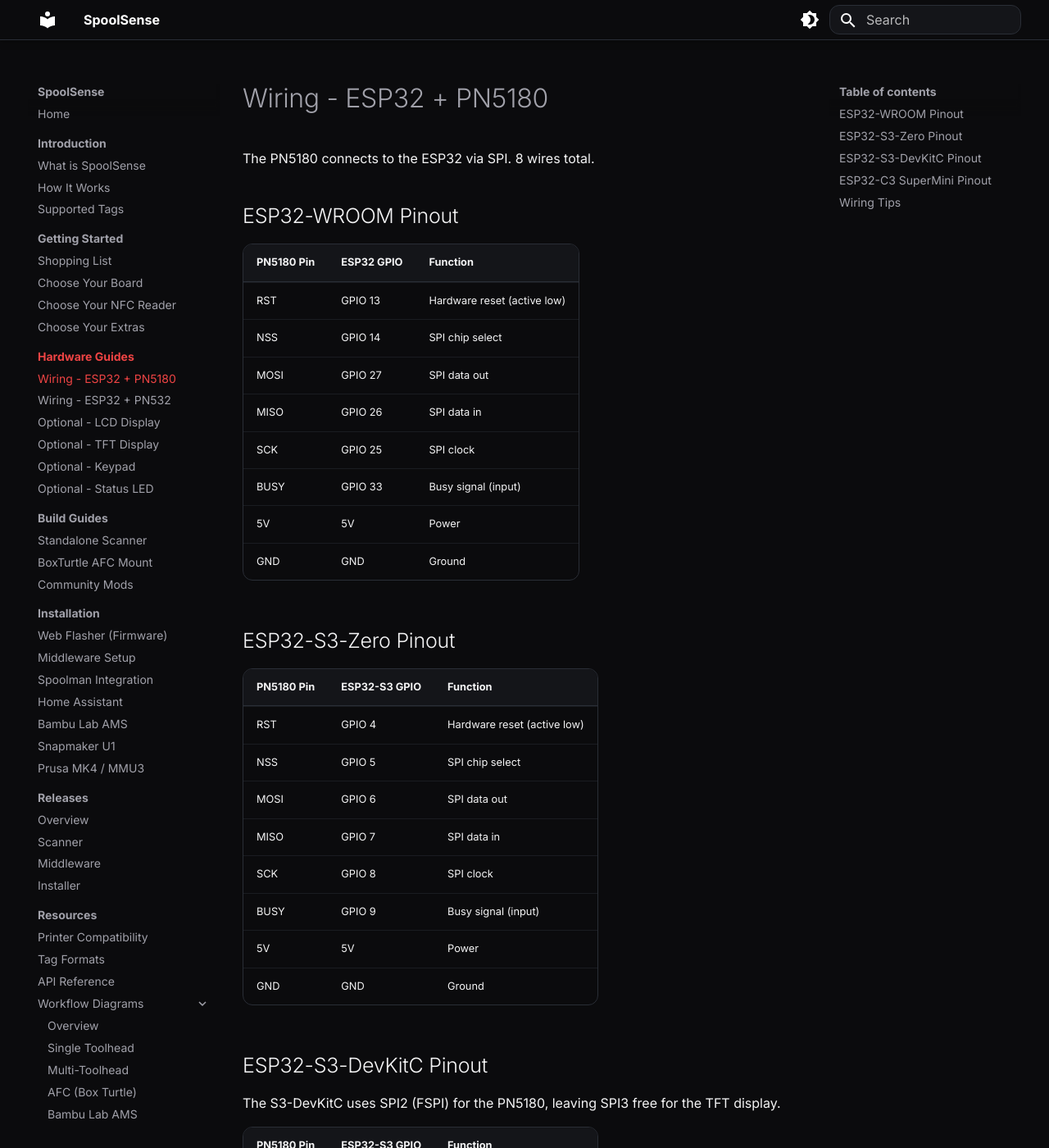
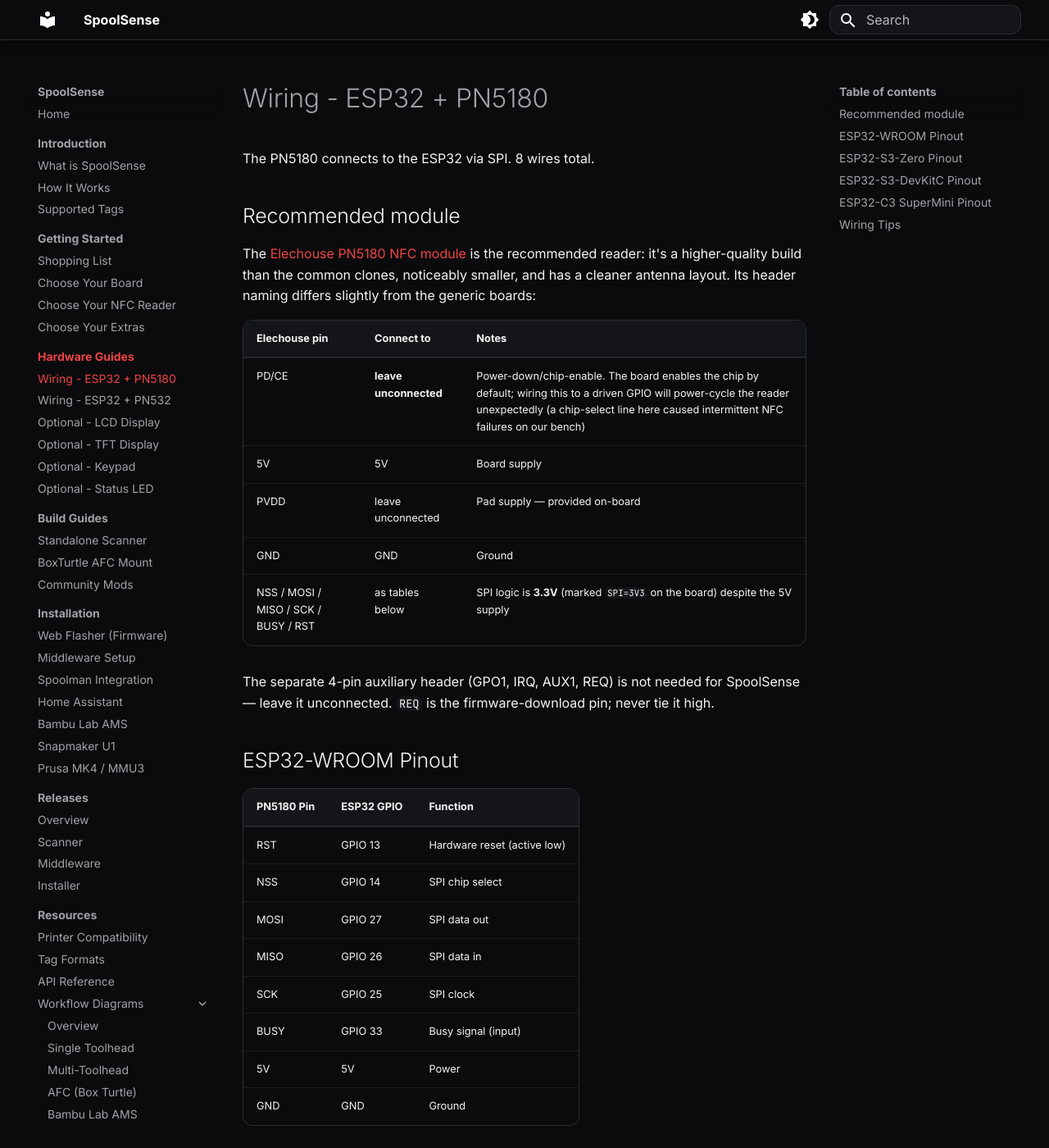
Before and after one commit to SpoolSense/spoolsense.org, an MkDocs documentation site: the page built from docs/hardware/wiring-pn5180.md, in a window 1280 px wide and 1400 px high. Shown: the whole window at 82% size. Built offline with MkDocs 1.6.1 and Material for MkDocs 9.7.7, drawn with Linux system fonts in a browser that asks for light colours; some of the changed text lies outside the part shown.

Commit message:
docs: recommend the Elechouse PN5180 module, document PD/CE and aux header
Higher-quality and smaller than the common clones. Documents the pins
the generic wiring guides don't cover: PD/CE (power-down/chip-enable —
leave unconnected; a driven GPIO here power-cycles the reader, verified
on bench), PVDD (on-board), the 3.3V SPI logic marking, and the
GPO1/IRQ/AUX1/REQ auxiliary header including the REQ firmware-download
pin warning.

```diff
--- a/docs/hardware/wiring-pn5180.md
+++ b/docs/hardware/wiring-pn5180.md
@@ -1,6 +1,20 @@
 # Wiring - ESP32 + PN5180
 
 The PN5180 connects to the ESP32 via SPI. 8 wires total.
+
+## Recommended module
+
+The [Elechouse PN5180 NFC module](https://www.elechouse.com/product/pn5180-nfc-module/) is the recommended reader: it's a higher-quality build than the common clones, noticeably smaller, and has a cleaner antenna layout. Its header naming differs slightly from the generic boards:
+
+| Elechouse pin | Connect to | Notes |
+|---------------|-----------|-------|
+| PD/CE | **leave unconnected** | Power-down/chip-enable. The board enables the chip by default; wiring this to a driven GPIO will power-cycle the reader unexpectedly (a chip-select line here caused intermittent NFC failures on our bench) |
+| 5V | 5V | Board supply |
+| PVDD | leave unconnected | Pad supply — provided on-board |
+| GND | GND | Ground |
+| NSS / MOSI / MISO / SCK / BUSY / RST | as tables below | SPI logic is **3.3V** (marked `SPI=3V3` on the board) despite the 5V supply |
+
+The separate 4-pin auxiliary header (GPO1, IRQ, AUX1, REQ) is not needed for SpoolSense — leave it unconnected. `REQ` is the firmware-download pin; never tie it high.
 
 ## ESP32-WROOM Pinout
 
@@ -71,7 +85,7 @@ The C3 has a single usable SPI controller, so this variant is scoped to the NFC
     Connect 5V to the ESP32's 5V pin (not 3.3V). The SPI data lines are 3.3V logic and are level-shifted on the PN5180 board.
 
 - Keep SPI wires short (under 15cm) for reliable communication
-- The AITRIP PN5180 module has labeled pins matching the table above
+- The AITRIP and Elechouse PN5180 modules have labeled pins matching the tables above (the Elechouse board adds PD/CE and PVDD — see "Recommended module")
 - GPIO/IRQ/AUX pins are defined in firmware but not currently required for basic operation
 
 !!! warning "Using a different board or module?"
```
